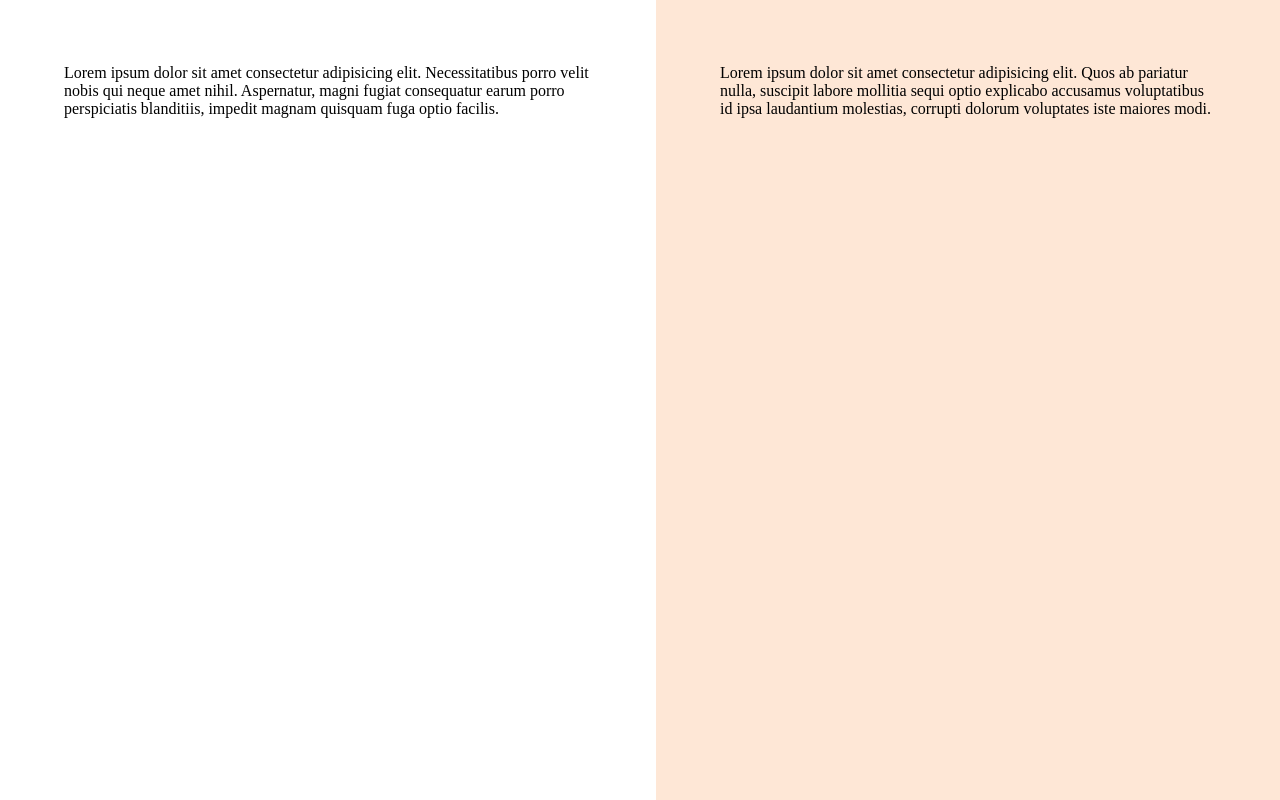
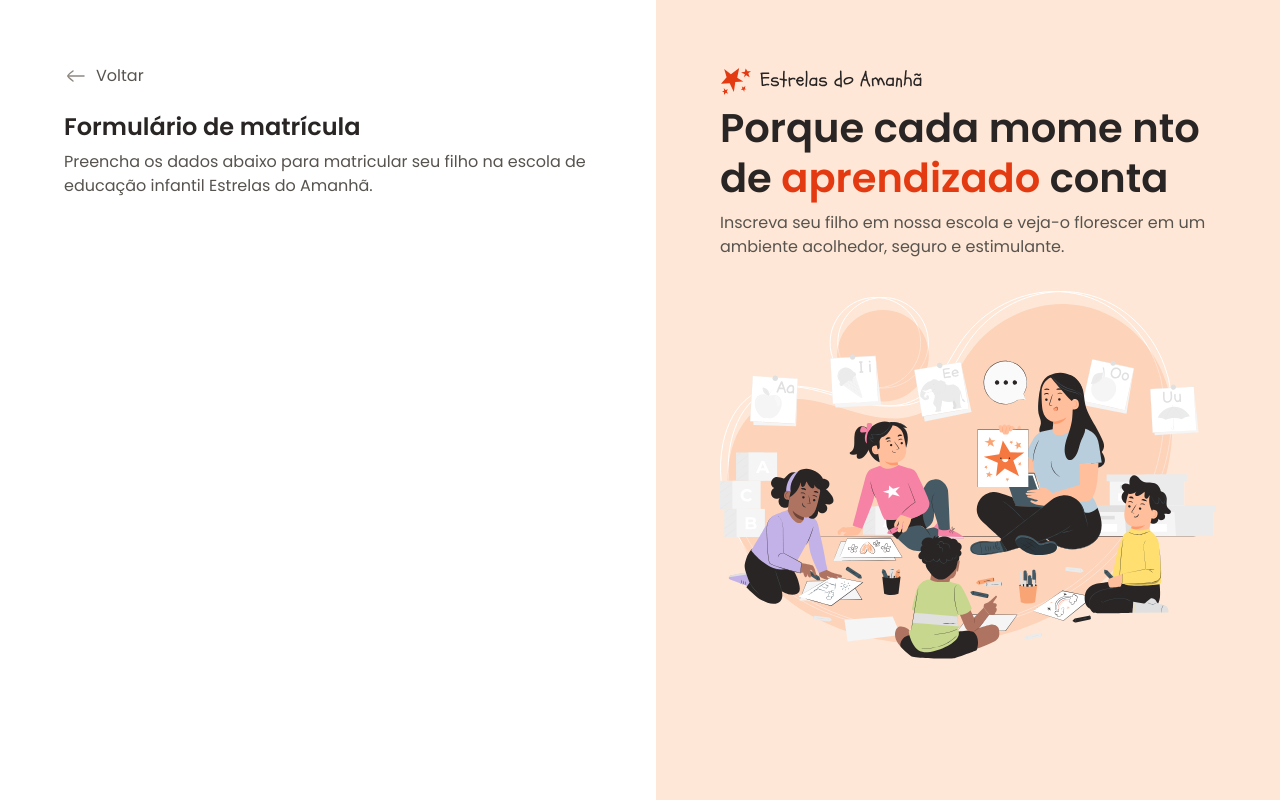
Before and after one commit to muriloguilhermee/Formulario, a plain HTML site: page index.html in a window 1280 px wide. Drawn offline with Linux system fonts and the light colour scheme; a web font is replaced by a local one.

Commit message:
Conteudo aside e conteudo inicial do main

```diff
--- a/index.html
+++ b/index.html
@@ -12,10 +12,24 @@
 <body>
     <div id="app">
         <main>
-            <div class="main-container">Lorem ipsum dolor sit amet consectetur adipisicing elit. Necessitatibus porro velit nobis qui neque amet nihil. Aspernatur, magni fugiat consequatur earum porro perspiciatis blanditiis, impedit magnam quisquam fuga optio facilis.</div>
+            <div class="main-container">
+                <div class="back">
+                    <img src="assets/icons/arrow-left-02.svg" alt="Icone de voltar">
+                    <span>Voltar</span>
+                </div>
+                <h1>Formulário de matrícula</h1>
+                <p>Preencha os dados abaixo para matricular seu filho na escola de educação infantil Estrelas do Amanhã.</p>
+            </div>
         </main>
         <aside>
-            <div class="aside-conteiner">Lorem ipsum dolor sit amet consectetur adipisicing elit. Quos ab pariatur nulla, suscipit labore mollitia sequi optio explicabo accusamus voluptatibus id ipsa laudantium molestias, corrupti dolorum voluptates iste maiores modi.</div>
+            <div class="aside-conteiner">
+                <header>
+                    <img src="assets/Logo.svg" alt="Logo estrelas do amanhã">
+                    <h2>Porque cada mome nto de <span>aprendizado</span> conta</h2>
+                    <p>Inscreva seu filho em nossa escola e veja-o florescer em um ambiente acolhedor, seguro e estimulante.</p>
+                </header>
+                <img src="assets/pana.svg" alt="Ilustração de uma professora com criança prestando atenção">
+            </div>
         </aside>
     </div>
 </body>
--- a/styles/global.css
+++ b/styles/global.css
@@ -17,9 +17,18 @@
     --surface-secondary: #FEE7D6;
 
     --stroke-defaut: #d6d3d1;
-    --stroke-hightlight: #f3541c;
+    --stroke-highlight: #f3541c;
     --semantc-error: #dc2626;
 }
 body {
     overflow: hidden;
+    font: var(--text);
+    color: var(--text-secondary);
 }
+h1, h2 {
+    color: var(--texto-primary);
+}
+img {
+    max-width: 100%;
+    height: auto;
+}
--- a/styles/layout.css
+++ b/styles/layout.css
@@ -12,6 +12,16 @@ main {
         max-width: 33rem;
         margin-left: auto;
     }
+    & .back {
+        display: flex;
+        align-items: center;
+        gap: 0.5rem;
+        margin-bottom: 1.5rem;
+    }
+    & h1 {
+        font: 600 1.5rem/1.25 var(--font-family);
+        margin-bottom: 0.5rem;
+    }
 }
 aside {
     background-color: var(--surface-secondary);
@@ -19,5 +29,15 @@ aside {
     & .aside-conteiner {
         max-width: 31rem;
         margin-right: auto;
+        & > img {
+            margin-top: 2rem;
+        }
+    }
+    & h2 {
+        font: 600 2.5rem/1.25 var(--font-family);
+        margin-bottom: 0.5rem;
+        & span {
+            color: var(--text-highlight);
+        }
     }
 }
```
